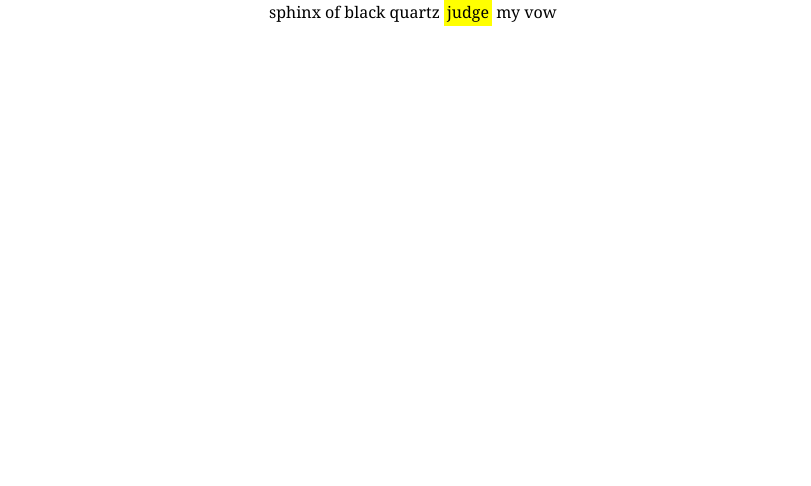
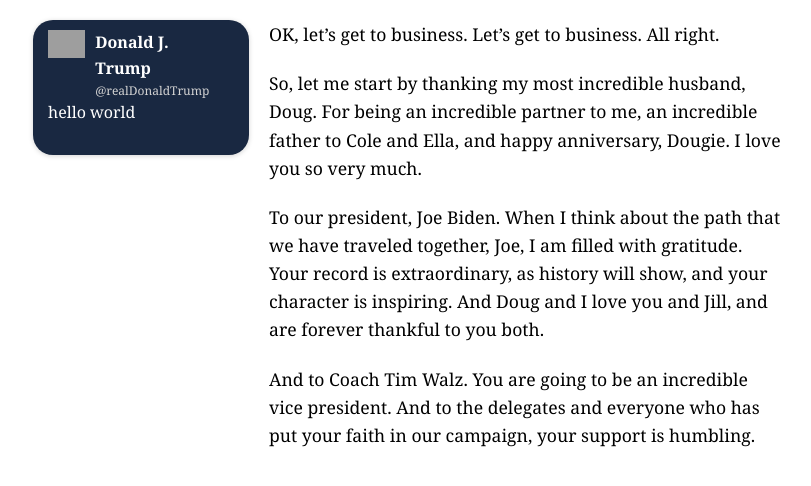
Before and after one commit to declanrjb/kamala-trump-timing, a plain HTML site: page web-app/index.html in a window 1280 px wide. Shown: the whole page, without its empty margins (115-926 px from the left). Drawn offline with nearby package versions, Linux system fonts and the light colour scheme; grey boxes are pictures that could not be loaded.

Commit message:
add basic tagging function and template tweet elem

```diff
--- a/web-app/index.html
+++ b/web-app/index.html
@@ -21,11 +21,25 @@
 <body>
     <div class="gutter" id="gutter-left"></div>
     <div class="content">
-        <div class="posts-container"></div>
+        <div class="posts-container" id="posts-container-left">
+            <div class="tweet">
+                <div class="tweet-header">
+                    <img class="profile-pic" src="https://www.svgrepo.com/show/382106/male-avatar-boy-face-man-user-9.svg">
+                    <div class="profile-header">
+                        <p class="user-nicename"><b>Donald J. Trump</b></p>
+                        <p class="username">@realDonaldTrump</p>
+                    </div>
+                </div>
+                <p>hello world</p>
+            </div>
+        </div>
         <div class="transcript">
-            <p>sphinx of black quartz judge my vow</p>
+            <p>OK, let’s get to business. Let’s get to business. All right.</p>
+            <p>So, let me start by thanking my most incredible husband, Doug. For being an incredible partner to me, an incredible father to Cole and Ella, and happy anniversary, Dougie. I love you so very much.</p>
+            <p>To our president, Joe Biden. When I think about the path that we have traveled together, Joe, I am filled with gratitude. Your record is extraordinary, as history will show, and your character is inspiring. And Doug and I love you and Jill, and are forever thankful to you both.</p>
+            <p>And to Coach Tim Walz. You are going to be an incredible vice president. And to the delegates and everyone who has put your faith in our campaign, your support is humbling.</p>
         </div>
-        <div class="posts-container"></div>
+        <div class="posts-container" id="posts-container-left"></div>
     </div>
     <div class="gutter" id="gutter-right"></div>
 </body>
--- a/web-app/script.js
+++ b/web-app/script.js
@@ -1,10 +1,12 @@
-$(function() {
-    var searchString = 'judge'
-    var targetElem = $('p')
-
-    var splitParagraph = targetElem.html().split(searchString)
+function highlightText(jqElem,searchString) {
+    var splitParagraph = jqElem.html().split(searchString)
     var newContent = splitParagraph.join('<a class="annotation">' + searchString + '</a>')
-    targetElem.html(newContent)
+    jqElem.html(newContent)
+}
 
 
+$(function() {
+
+    highlightText($('p')[0],'blorble')
+
 })
--- a/web-app/styles.css
+++ b/web-app/styles.css
@@ -1,6 +1,5 @@
 body {
     margin: 0;
-    font-size: 1em;
     font-family: Georgia, 'Times New Roman', Times, serif;
     text-rendering: optimizeLegibility;
 }
@@ -15,6 +14,7 @@ body {
     width: 80%;
     min-height: 100px;
     float: left;
+    margin-top: 20px;
 }
 
 .posts-container {
@@ -27,6 +27,7 @@ body {
     width: 50%;
     min-height: 100px;
     float: left;
+    font-size: 1.1em;
 }
 
 .header {
@@ -36,6 +37,55 @@ body {
 .annotation {
     background-color: yellow;
     padding: 3px;
+}
+
+.tweet {
+    width: calc(100% - 40px);
+    border-radius: 20px;
+    margin-left: 20px;
+    margin-right: 20px;
+    padding: 10px;
+    padding-left: 15px;
+    padding-right: 15px;
+    box-sizing: border-box;
+    box-shadow: 0 1px 5px lightgrey;
+    background-color: #192841;
+    color: white;
+    font-size: 1em;
+}
+
+.tweet-header {
+    height: fit-content;
+    width: 100%;
+    min-height: 50px;;
+}
+
+.profile-pic {
+    width: 20%;
+    float: left;
+}
+
+.profile-header {
+    width: calc(80% - 20px);
+    height: fit-content;
+    min-height: 20px;
+    margin-left: 10px;
+    margin-right: 10px;
+    float: left;
+}
+
+.profile-header>p {
+    margin: 0px;
+    padding: 0px;
+}
+
+.user-nicename {
+    font-size: 16px;
+}
+
+.username {
+    font-size: 12px;
+    color: lightgrey;
 }
 
 .footer {
```
